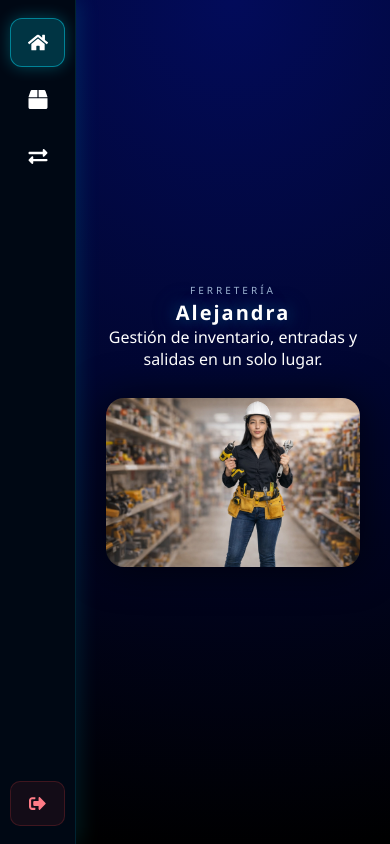
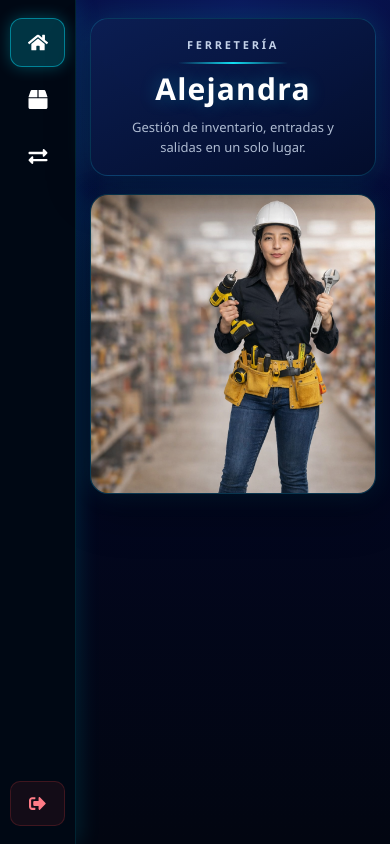
Before and after one commit to alevlez23/Ferreteria-Alejandra, a React (Vite) app in the folder frontend/: page /dashboard in a window 390 px wide. Built offline with nearby package versions, Linux system fonts and the light colour scheme; no server answers.

Commit message:
Actualiza el archivo Dashboard.css con un nuevo diseño y estilos.
Refactor CSS layout and styles for Dashboard page.

```diff
--- a/frontend/src/Pages/Dashboard.css
+++ b/frontend/src/Pages/Dashboard.css
@@ -1,123 +1,405 @@
-/* ===== LAYOUT GENERAL ===== */
+/* =========================================================
+   LAYOUT PRINCIPAL
+========================================================= */
+
 .layout {
   display: flex;
   width: 100%;
+
   min-height: 100vh;
+  min-height: 100dvh;
 }
 
-/* ===== CONTENIDO PRINCIPAL ===== */
 .content {
   flex: 1;
+
+  min-width: 0;
+
   min-height: 100vh;
-  background: radial-gradient(circle at top, #020b5a, #000);
-  color: white;
+  min-height: 100dvh;
+
+  background:
+    radial-gradient(
+      circle at 52% 0%,
+      rgba(20, 45, 145, 0.45),
+      transparent 42%
+    ),
+    linear-gradient(
+      180deg,
+      #030832 0%,
+      #020611 100%
+    );
+
+  color: var(--text);
 }
 
-/* ===== SECCION BIENVENIDA ===== */
+
+/* =========================================================
+   PANTALLA DE INICIO
+========================================================= */
+
 .welcome-container {
+  width: min(100%, 1440px);
+
   min-height: 100vh;
+  min-height: 100dvh;
+
+  margin: 0 auto;
+
   display: flex;
+
   flex-direction: column;
+
   align-items: center;
+
   justify-content: center;
-  gap: 28px;
-  text-align: center;
-  padding: 30px;
+
+  gap: clamp(
+    20px,
+    3vh,
+    30px
+  );
+
+  padding: clamp(
+    24px,
+    4vw,
+    52px
+  );
 }
 
-/* ===== TITULO ===== */
-.welcome-title {
-  display: flex;
-  flex-direction: column;
-  align-items: center;
-  padding: 10px 30px;
 
-  background: linear-gradient(
-    160deg,
-    rgba(10, 35, 90, 0.85),
-    rgba(0, 15, 45, 0.75)
+/* =========================================================
+   BLOQUE DE MARCA
+========================================================= */
+
+.welcome-brand {
+  width: min(
+    100%,
+    420px
   );
 
-  border-radius: 25px;
+  display: flex;
+
+  flex-direction: column;
+
+  align-items: center;
+
+  padding: 20px 30px;
+
+  background:
+    linear-gradient(
+      155deg,
+      rgba(12, 31, 83, 0.92),
+      rgba(3, 13, 42, 0.92)
+    );
+
+  border:
+    1px solid
+    rgba(18, 223, 243, 0.18);
+
+  border-radius:
+    var(--radius-lg);
 
   box-shadow:
-    0 0 30px rgba(0, 188, 212, 0.45),
-    inset 0 0 10px rgba(255, 255, 255, 0.06);
+    var(--shadow-soft),
+    0 0 28px
+    rgba(18, 223, 243, 0.17);
 
-  backdrop-filter: blur(8px);
+  backdrop-filter:
+    blur(10px);
 }
 
-/* ===== FERRETERÍA ===== */
+
+/* Texto pequeño FERRETERÍA */
+
 .brand-small {
-  font-size: 16px;
-  letter-spacing: 5px;
-  text-transform: uppercase;
-  color: rgba(190, 215, 240, 0.85);
+  color:
+    #c3d1e8;
+
+  font-size:
+    14px;
+
+  font-weight:
+    700;
+
+  letter-spacing:
+    0.32em;
+
+  text-transform:
+    uppercase;
 }
 
-/* ===== LINEA DECORATIVA ===== */
+
+/* Línea decorativa */
+
 .brand-line {
-  width: 100px;
-  height: 2px;
-  margin: 10px 0;
+  width:
+    110px;
 
-  background: linear-gradient(
-    to right,
-    transparent,
-    #00bcd4,
-    transparent
+  height:
+    2px;
+
+  margin:
+    10px 0 8px;
+
+  background:
+    linear-gradient(
+      90deg,
+      transparent,
+      var(--cyan),
+      transparent
+    );
+
+  border-radius:
+    999px;
+}
+
+
+/* Nombre ALEJANDRA */
+
+.brand-big {
+  color:
+    #ffffff;
+
+  font-size:
+    clamp(
+      30px,
+      3vw,
+      42px
+    );
+
+  font-weight:
+    800;
+
+  letter-spacing:
+    0.04em;
+
+  line-height:
+    1.1;
+
+  text-shadow:
+    0 0 18px
+    rgba(18, 223, 243, 0.28);
+}
+
+
+/* Subtítulo */
+
+.welcome-subtitle {
+  max-width:
+    330px;
+
+  margin-top:
+    12px;
+
+  color:
+    var(--text-soft);
+
+  font-size:
+    14px;
+
+  line-height:
+    1.55;
+
+  text-align:
+    center;
+}
+
+
+/* =========================================================
+   IMAGEN PRINCIPAL
+========================================================= */
+
+.welcome-image-frame {
+  width: min(
+    100%,
+    1120px
   );
 
-  border-radius: 2px;
+  height:
+    clamp(
+      330px,
+      56dvh,
+      560px
+    );
+
+  overflow:
+    hidden;
+
+  border:
+    1px solid
+    rgba(18, 223, 243, 0.18);
+
+  border-radius:
+    24px;
+
+  background:
+    #07112b;
+
+  box-shadow:
+    var(--shadow-soft),
+    0 0 26px
+    rgba(18, 223, 243, 0.12);
 }
 
-/* ===== ALEJANDRA ===== */
-.brand-big {
-  font-size: 30px;
-  font-weight: 800;
-  letter-spacing: 2px;
-  color: #ffffff;
 
-  text-shadow:
-    0 0 16px rgba(0, 188, 212, 0.45),
-    0 0 35px rgba(0, 188, 212, 0.25);
+/* Imagen */
+
+.welcome-image {
+  width:
+    100%;
+
+  height:
+    100%;
+
+  object-fit:
+    cover;
+
+  object-position:
+    center 42%;
+
+  transition:
+    transform 0.45s ease,
+    filter 0.45s ease;
 }
 
-/* ===== IMAGEN ===== */
+
+/* Efecto hover sutil */
+
+.welcome-image-frame:hover
 .welcome-image {
-  width: 85%;
-  max-width: 950px;
-  height: auto;
-  border-radius: 18px;
-  box-shadow: 0 0 40px rgba(0, 0, 0, 0.65);
+  transform:
+    scale(1.015);
+
+  filter:
+    saturate(1.03)
+    contrast(1.02);
 }
 
-/* ===== SECCIONES ===== */
-.productos-container,
-.movimientos-container {
-  padding: 30px;
+
+/* =========================================================
+   PANTALLA PRODUCTOS
+========================================================= */
+
+.productos-container {
+  width: min(
+    100%,
+    1540px
+  );
+
+  min-height:
+    100vh;
+
+  min-height:
+    100dvh;
+
+  margin:
+    0 auto;
+
+  padding:
+    clamp(
+      24px,
+      3.5vw,
+      52px
+    );
 }
 
-/* ===== RESPONSIVE ===== */
-@media (max-width: 768px) {
-  .welcome-title {
-    padding: 15px 45px;
+
+/* =========================================================
+   RESPONSIVE TABLET
+========================================================= */
+
+@media (
+  max-width: 900px
+) {
+
+  .welcome-container {
+    justify-content:
+      flex-start;
+
+    padding-top:
+      28px;
+  }
+
+  .welcome-image-frame {
+    height:
+      clamp(
+        290px,
+        48dvh,
+        440px
+      );
+  }
+}
+
+
+/* =========================================================
+   RESPONSIVE MÓVIL
+========================================================= */
+
+@media (
+  max-width: 600px
+) {
+
+  .welcome-container {
+    padding:
+      18px 14px;
+
+    gap:
+      18px;
+  }
+
+  .welcome-brand {
+    padding:
+      18px 20px;
+
+    border-radius:
+      18px;
   }
 
   .brand-small {
-    font-size: 10px;
-    letter-spacing: 3px;
+    font-size:
+      11px;
+
+    letter-spacing:
+      0.25em;
   }
 
-  .brand-big {
-    font-size: 20px;
+  .welcome-subtitle {
+    font-size:
+      13px;
   }
 
-  .brand-line {
-    width: 45px;
+  .welcome-image-frame {
+    height:
+      300px;
+
+    border-radius:
+      18px;
   }
 
-  .welcome-image {
-    width: 100%;
+  .productos-container {
+    padding:
+      18px 12px;
   }
 }
+
+
+/* =========================================================
+   ACCESIBILIDAD
+========================================================= */
+
+@media (
+  prefers-reduced-motion: reduce
+) {
+
+  .welcome-image {
+    transition:
+      none;
+  }
+
+  .welcome-image-frame:hover
+  .welcome-image {
+    transform:
+      none;
+  }
+}
```
